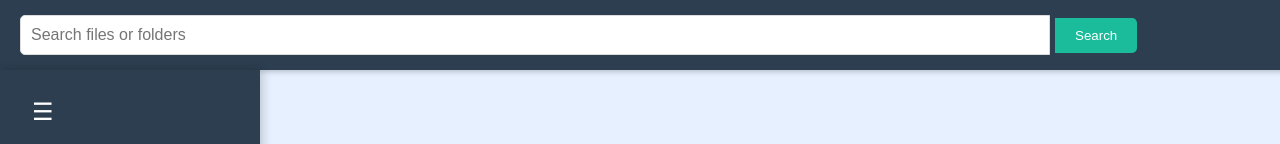
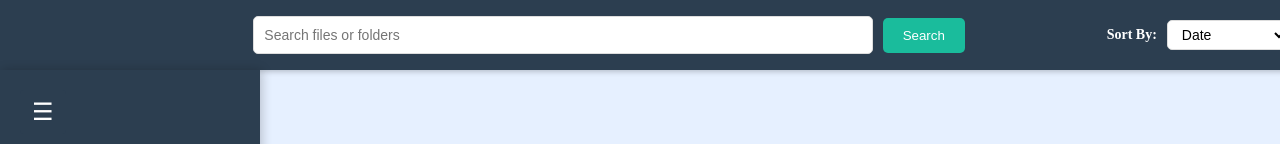
Before and after one commit to ld23523/TaxOrganizer, a Vue app in the folder vue/my-vue-app/: page /mainPage in a window 1280 px wide. Shown: the top 144 px of the page. Built offline with nearby package versions, Linux system fonts and the light colour scheme; no server answers.

Commit message:
Centered search bar

```diff
--- a/vue/my-vue-app/src/components/MediaItem.vue
+++ b/vue/my-vue-app/src/components/MediaItem.vue
@@ -21,8 +21,8 @@
 
   <style scoped>
   .media-item {
-    width: 150px;
-    height: 150px;
+    width: 100%;
+    height: 110%;
     border-radius: 12px;
     background-color: #f9f9f9;
     display: flex;
--- a/vue/my-vue-app/src/components/Search.vue
+++ b/vue/my-vue-app/src/components/Search.vue
@@ -1,5 +1,5 @@
 <template>
-    <div class>
+    <div>
       <input
         type="text"
         class="search-input"
@@ -44,27 +44,24 @@
 </script>
 
 <style scoped>
-.search-container {
-  display: flex;
-  align-items: center;
-  width: 100%;
-}
+
 
 .search-input {
-  flex: 1;
-  width: 80%;
+  flex: 2;
+  width: 70%;
   padding: 10px;
-  margin-right: 5px;
+  margin-right: 10px;
   border: 1px solid #ddd;
-  border-radius: 5px 0 0 5px;
-  font-size: 16px;
+  border-radius: 5px;
+  font-size: 14px;
 }
 
 button {
+  flex: 2;
   background-color: #1abc9c;
   color: white;
   border: none;
-  border-radius: 0 5px 5px 0;
+  border-radius: 5px;
   padding: 10px 20px;
   cursor: pointer;
 }
--- a/vue/my-vue-app/src/components/mainPage.vue
+++ b/vue/my-vue-app/src/components/mainPage.vue
@@ -32,6 +32,7 @@ function closePopup() {
 const allMediaItems = ref([]); // Store all media items
 const mediaItems = ref([]);
 const selectedMedia = ref(null);
+const sortOption = ref('date'); // Default sort option
 
 // Fetch media items from the backend
 async function fetchMediaItems() {
@@ -39,8 +40,17 @@ async function fetchMediaItems() {
     const response = await axios.get('http://localhost:3000/api/media'); // Replace with your backend URL
     allMediaItems.value = response.data; // Assign the fetched data to the mediaItems array
     mediaItems.value = response.data; // Initialize mediaItems with all items
+    sortMediaItems(); // Sort the items after fetching
   } catch (error) {
     console.error('Error fetching media items:', error);
+  }
+}
+
+function sortMediaItems() {
+  if (sortOption.value === 'date') {
+    mediaItems.value.sort((a, b) => new Date(b.date) - new Date(a.date)); // Sort by date (newest first)
+  } else if (sortOption.value === 'clicks') {
+    mediaItems.value.sort((a, b) => b.clicks - a.clicks); // Sort by clicks (highest first)
   }
 }
 
@@ -151,11 +161,19 @@ onMounted(() => {
     <div class="main-content">
       <!--Header -->
       <header class="header">
+        <div class="pad"></div>
         <div class="search-bar-container">
           <Search
             :mediaItems="allMediaItems"
             @update-media="updateMediaItems"
           />
+        </div>
+        <div class="sort-container">
+          <label for="sort">Sort By:</label>
+          <select id="sort" v-model="sortOption" @change="sortMediaItems">
+            <option value="date">Date</option>
+            <option value="clicks">Clicks/Views</option>
+          </select>
         </div>
       </header>
 
@@ -261,15 +279,44 @@ onMounted(() => {
   display: flex;
   align-items: center;
   justify-content: space-between;
-  padding: 0 20px;
+  padding: 0 40px;
   z-index: 1000;
   box-shadow: 0 2px 5px rgba(0, 0, 0, 0.2);
 }
 
 .search-bar-container {
+  flex: 4;
+  margin-right: 0px;
+  align-items: center;
+}
+
+.pad {
   flex: 1;
-  margin-right: 20px;
+}
+
+.sort-container {
+  flex: 1;
+  display: flex;
   align-items: center;
+  flex: 1;
+  justify-content: flex-start;
+  gap: 10px;
+
+}
+
+.sort-container label {
+  font-size: 14px;
+  font-weight: bold;
+  color: white;
+}
+
+.sort-container select {
+  padding: 5px 10px;
+  font-size: 14px;
+  border: 1px solid #ddd;
+  border-radius: 5px;
+  background-color: white;
+  cursor: pointer;
 }
 
 .dropdown {
@@ -361,8 +408,8 @@ onMounted(() => {
 
 .media-grid {
   display: grid;
-  grid-template-columns: repeat(auto-fit, minmax(150px, 1fr)); /* Adjusts to fit the screen */
-  gap: 20px; /* Space between items */
+  grid-template-columns: repeat(auto-fit, minmax(200px, 1fr)); /* Adjusts to fit the screen */
+  gap: 50px; /* Space between items */
   justify-content: center;
   padding: 20px;
   width: 95%;
```
Also changed, not shown: 1 other file (tests, documents, lock files or other folders).
